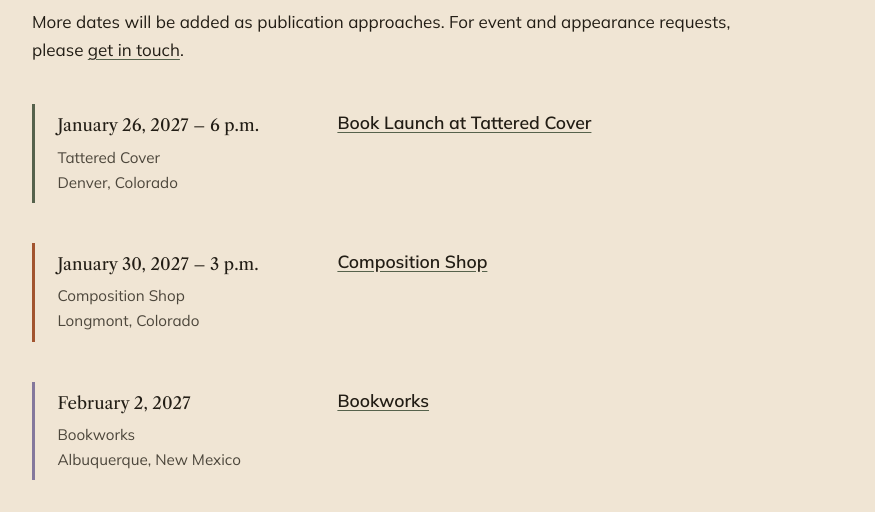
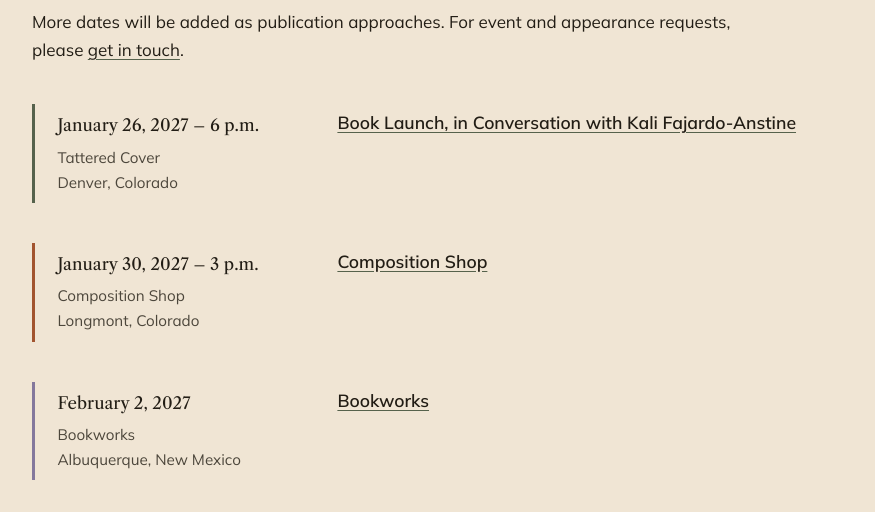
Before and after one commit to bacamat/matt-baca-author, a plain HTML site: page events.html in a window 1280 px wide. Shown: the part 288-800 px from the top of the page, without its empty margins (96-971 px from the left). Drawn offline with nearby package versions, Linux system fonts and the light colour scheme.

Commit message:
Update events.html

```diff
--- a/events.html
+++ b/events.html
@@ -57,7 +57,7 @@
         <p class="event-place">Tattered Cover<br>Denver, Colorado</p>
       </div>
       <div class="event-info">
-        <h2><a href="https://www.tatteredcover.com/" target="_blank" rel="noopener">Book Launch at Tattered Cover</a></h2>
+        <h2><a href="https://www.tatteredcover.com/" target="_blank" rel="noopener">Book Launch, in Conversation with Kali Fajardo-Anstine</a></h2>
       </div>
     </article>
 
```
